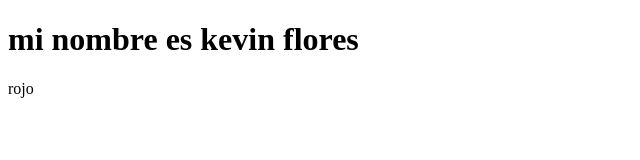
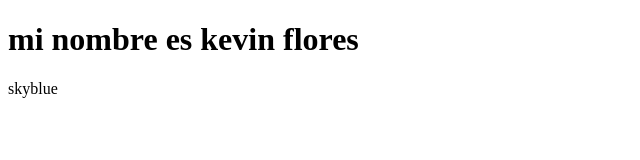
Before and after one commit to KevinFlores1234/symmetrical-pancake, a plain HTML site: page index.html in a window 1280 px wide. Shown: the full height of the page, 0-640 px from the left. Drawn offline with Linux system fonts and the light colour scheme.

Commit message:
Update index.html

```diff
--- a/index.html
+++ b/index.html
@@ -10,7 +10,7 @@
 <body>
 
 <h1> mi nombre es kevin flores</h1>
-<color>rojo</color>
+skyblue
 
 </body>
 </html>
```
